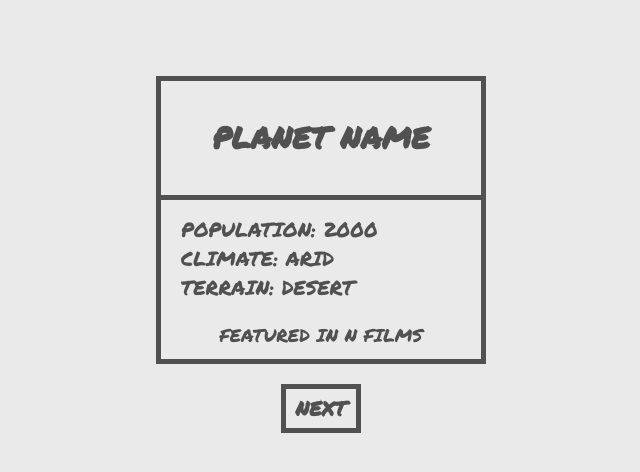
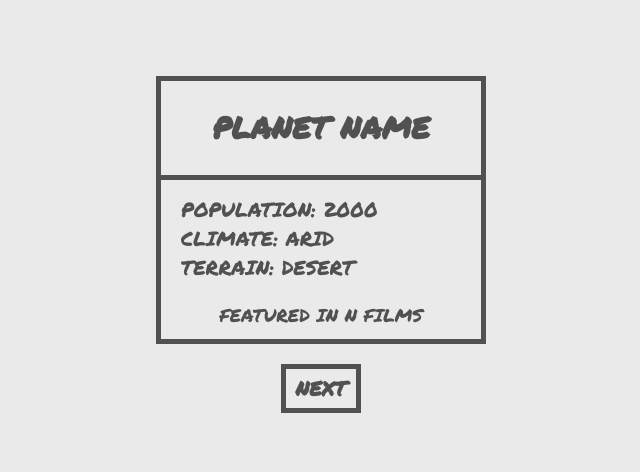
Before and after one commit to hacrbatista/star_wars, a plain HTML site: page index.html in a window 1280 px wide. Shown: the whole page, without its empty margins (319-959 px from the left). Drawn offline with Linux system fonts and the light colour scheme.

Commit message:
Alteracoes

```diff
--- a/assets/css/style.css
+++ b/assets/css/style.css
@@ -17,7 +17,7 @@ h2, p, button {
 }
 
 .title {
-	padding: 35px 30px 35px;
+	padding: 25px 30px 25px;
     border-bottom: 5px solid #515151;
 }
 
```
Also changed, not shown: assets/img/quadro.jpg (deleted).
